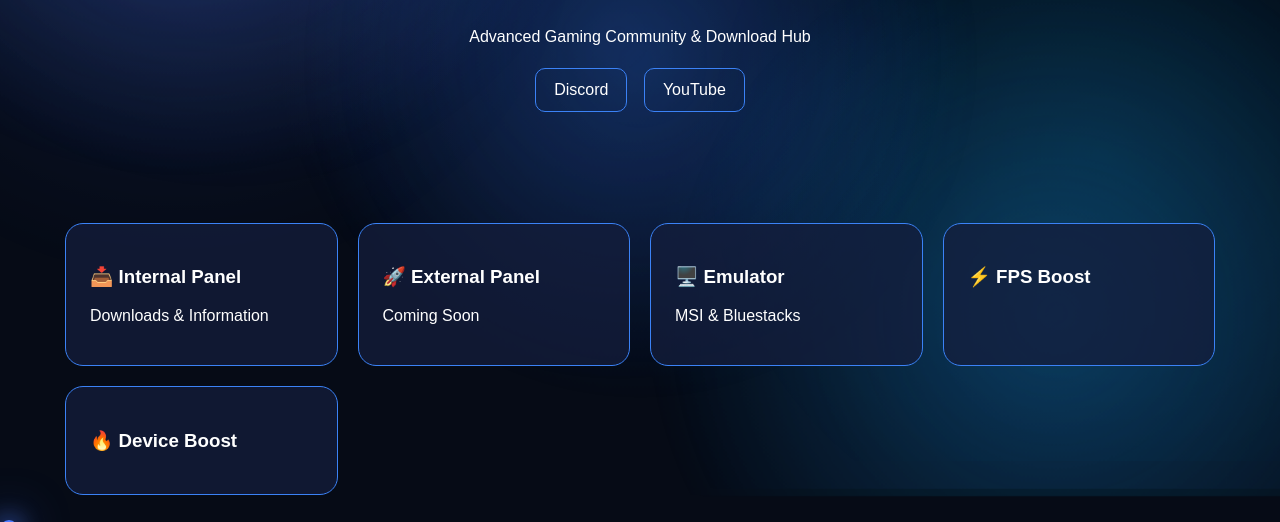
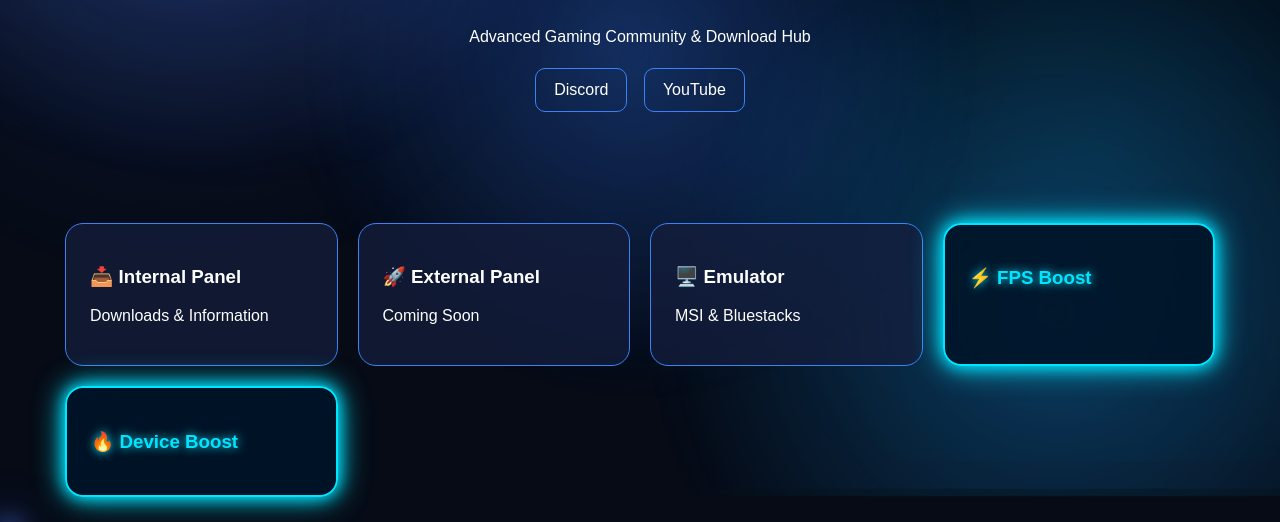
Before and after one commit to s2kxit2008/s2k-xiter, a plain HTML site: page index.html in a window 1280 px wide. Shown: the part 339-861 px from the top of the page. Drawn offline with Linux system fonts and the light colour scheme.

Commit message:
Update style.css

```diff
--- a/css/style.css
+++ b/css/style.css
@@ -130,3 +130,26 @@
 .layer3{
  background:radial-gradient(circle at 50% 50%, rgba(120,80,255,.20), transparent 35%);
 }
+
+
+/* Neon Upgrade Cards */
+.card:nth-child(4),
+.card:nth-child(5){
+    background: rgba(0,20,40,0.9);
+    border: 2px solid #00e5ff;
+    box-shadow: 0 0 15px #00e5ff,
+                0 0 30px #00e5ff;
+}
+
+.card:nth-child(4):hover,
+.card:nth-child(5):hover{
+    transform: translateY(-10px) scale(1.05);
+    box-shadow: 0 0 25px #00e5ff,
+                0 0 50px #00e5ff;
+}
+
+.card:nth-child(4) h3,
+.card:nth-child(5) h3{
+    color: #00e5ff;
+    text-shadow: 0 0 10px #00e5ff;
+}
```
